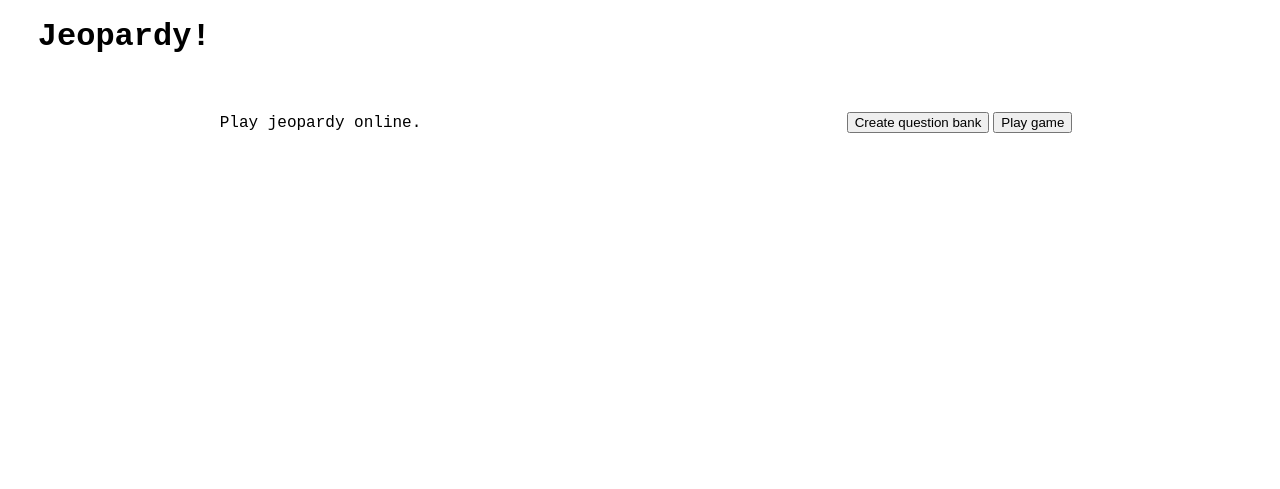
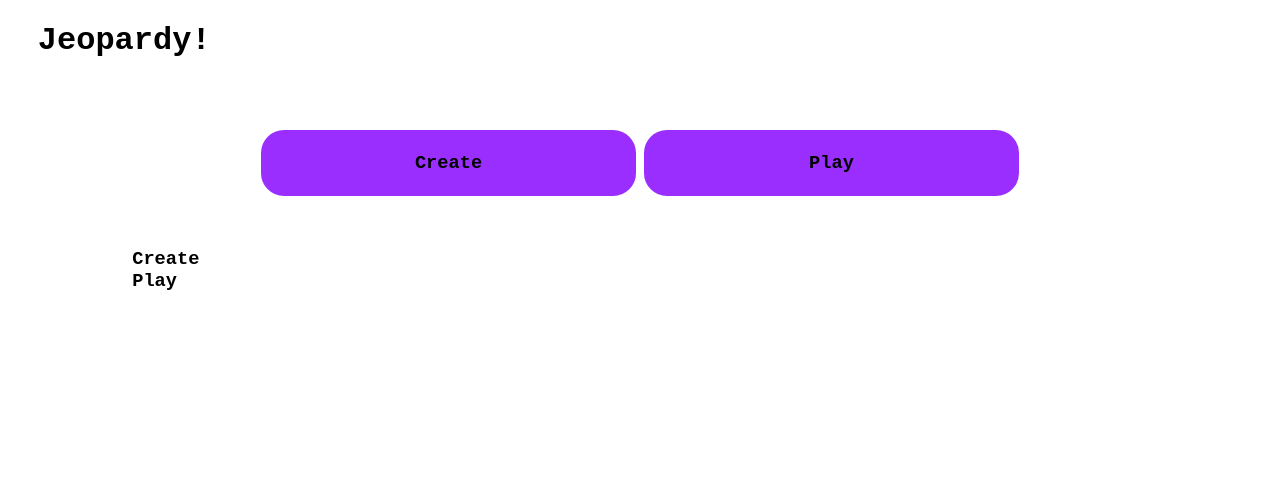
Before and after one commit to virajchitnis/JeopardyGame, a PHP site: page / in a window 1280 px wide. Shown: the top 489 px of the page. Run offline with PHP 8.4, Linux system fonts and the light colour scheme.

Commit message:
Redesigned index page
The index page has been redesigned.

```diff
--- a/css/design.css
+++ b/css/design.css
@@ -6,6 +6,9 @@ html, body {
 }
 p, h1, h2, h3 {
 	font-family:"Courier New", Courier, monospace;
+}
+p {
+	font-size: 14pt;
 }
 .wrapper {
 	min-height: 100%;
@@ -20,12 +23,39 @@ p, h1, h2, h3 {
 #welcome_body {
 	width: 100%;
 }
-#welcome_table {
+#welcome_choice_div {
+	width: 100%;
+	text-align: center;
+}
+#welcome_choice_table {
+	width: 100%;
+	text-align: center;
+}
+.welcome_choice_buttons {
+	background-color: #9A2EFE;
+	border:2px solid;
+	border-radius:25px;
+	border-color: white;
+}
+.welcome_choice_buttons:hover {
+	border:2px solid;
+	border-color: black;
+	box-shadow: 2px 2px 1px #888888;
+}
+.welcome_choice_table_sides {
+	width: 20%;
+}
+.welcome_choice_table_center {
+	width: 30%;
+}
+#welcome_info_table {
 	width: 100%;
 }
-.welcome_table_data {
-	text-align: center;
-	width: 50%;
+#welcome_info_table_center {
+	width: 80%;
+}
+.welcome_info_table_sides {
+	width: 10%;
 }
 #creategame_body {
 	display: none;
--- a/index.php
+++ b/index.php
@@ -12,15 +12,38 @@
 			<p>&nbsp;</p>
 			<p>&nbsp;</p>
 			<div id="welcome_body">
-				<table id="welcome_table">
+				<div id="welcome_choice_div">
+					<table id="welcome_choice_table">
+						<tr>
+							<td class="welcome_choice_table_sides"></td>
+							<td class="welcome_choice_table_center">
+								<div class="welcome_choice_buttons" onclick="showCreatePage()">
+									<p>&nbsp;</p>
+									<p><b>Create</b></p>
+									<p>&nbsp;</p>
+								</div>
+							</td>
+							<td class="welcome_choice_table_center">
+								<div class="welcome_choice_buttons" onclick="openLink('games.php')">
+									<p>&nbsp;</p>
+									<p><b>Play</b></p>
+									<p>&nbsp;</p>
+								</div>
+							</td>
+							<td class="welcome_choice_table_sides"></td>
+						</tr>
+					</table>
+				</div>
+				<p>&nbsp;</p>
+				<p>&nbsp;</p>
+				<table id="welcome_info_table">
 					<tr>
-						<td class="welcome_table_data">
-							<p>Play jeopardy online.</p>
+						<td class="welcome_info_table_sides"></td>
+						<td id="welcome_info_table_center">
+							<p><b>Create</b></p>
+							<p><b>Play</b></p>
 						</td>
-						<td class="welcome_table_data">
-							<button onclick="showCreatePage()">Create question bank</button>
-							<button onclick="openLink('games.php')">Play game</button>
-						</td>
+						<td class="welcome_info_table_sides"></td>
 					</tr>
 				</table>
 			</div>
```
